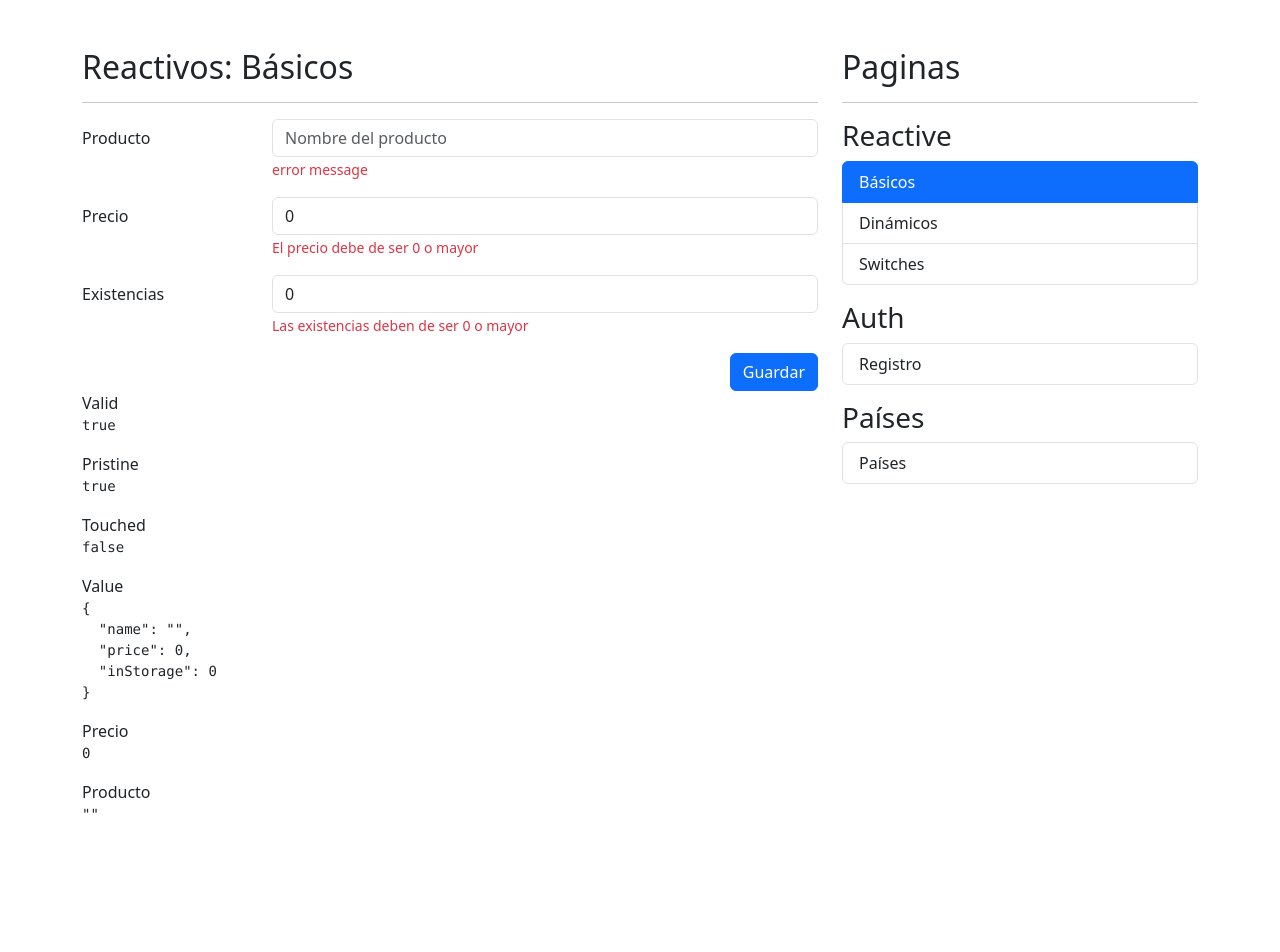
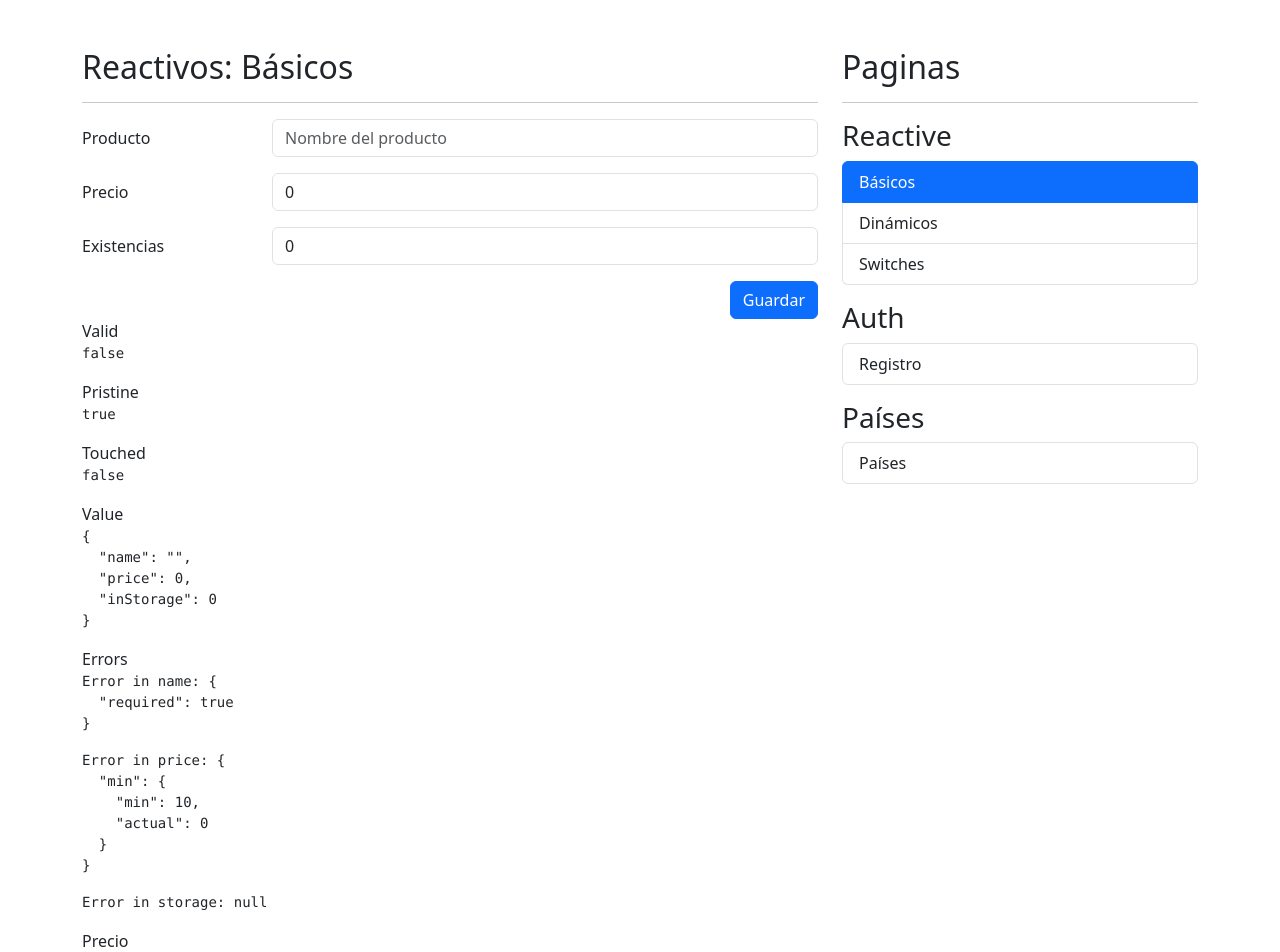
Before and after one commit to Antonio-Borrero/Angular-reactive-forms-app, an Angular app: page /reactive/basic in a window 1280 px wide. Shown: the top 952 px of the page. Before the commit the page ends 841 px from the top, so only its background shows below. Built offline with nearby package versions, Linux system fonts and the light colour scheme.

Commit message:
feat: add form validations and display error messages

```diff
--- a/src/app/reactive/pages/basic-page/basic-page.html
+++ b/src/app/reactive/pages/basic-page/basic-page.html
@@ -3,7 +3,7 @@
 
 <div class="row">
   <div class="col">
-    <form autocomplete="off" [formGroup]="myForm">
+    <form autocomplete="off" [formGroup]="myForm" (ngSubmit)="onSubmit()">
       <!-- Campo de producto -->
       <div class="mb-3 row">
         <label class="col-sm-3 col-form-label">Producto</label>
@@ -14,11 +14,9 @@
             placeholder="Nombre del producto"
             formControlName="name"
           />
-
-          <span class="form-text text-danger">
-            <!-- Debe de ser de 3 letras -->
-            error message
-          </span>
+          @if (isValidField('name')){
+            <span class="form-text text-danger"> {{getFieldError('name')}} </span>
+          }
         </div>
       </div>
 
@@ -32,8 +30,9 @@
             placeholder="Precio del producto"
             formControlName="price"
           />
-
-          <span class="form-text text-danger"> El precio debe de ser 0 o mayor </span>
+          @if (isValidField('price')) {
+            <span class="form-text text-danger"> {{getFieldError('price')}} </span>
+          }
         </div>
       </div>
 
@@ -47,8 +46,9 @@
             placeholder="Existencias del producto"
             formControlName="inStorage"
           />
-
-          <span class="form-text text-danger"> Las existencias deben de ser 0 o mayor </span>
+          @if (isValidField('inStorage')){
+            <span class="form-text text-danger"> {{getFieldError('inStorage')}} </span>
+          }
         </div>
       </div>
 
@@ -75,10 +75,15 @@
     <span>Value</span>
     <pre>{{ myForm.value | json }}</pre>
 
+    <span>Errors</span>
+    <pre>Error in name: {{ myForm.controls['name'].errors| json }}</pre>
+    <pre>Error in price: {{ myForm.controls['price'].errors| json }}</pre>
+    <pre>Error in storage: {{ myForm.controls['inStorage'].errors| json }}</pre>
+
     <span>Precio</span>
-    <pre>{{ myForm.controls.price.value | json }}</pre>
+    <pre>{{ myForm.controls['price'].value | json }}</pre>
 
     <span>Producto</span>
-    <pre>{{ myForm.controls.name.value | json }}</pre>
+    <pre>{{ myForm.controls['name'].value | json }}</pre>
   </div>
 </div>
--- a/src/app/reactive/pages/basic-page/basic-page.ts
+++ b/src/app/reactive/pages/basic-page/basic-page.ts
@@ -1,6 +1,6 @@
 import { JsonPipe } from '@angular/common';
 import { Component, inject } from '@angular/core';
-import { FormBuilder, ReactiveFormsModule } from '@angular/forms';
+import { FormBuilder, FormGroup, ReactiveFormsModule, Validators } from '@angular/forms';
 
 @Component({
   selector: 'app-basic-page',
@@ -12,9 +12,41 @@
 
   private fb = inject(FormBuilder);
 
-  myForm = this.fb.group({
-    name: [""],
-    price: [0],
-    inStorage: [0],
+  myForm: FormGroup = this.fb.group({
+    name: ["", [Validators.required, Validators.minLength(3)]],
+    price: [0, [Validators.required, Validators.min(10)]],
+    inStorage: [0, [Validators.required, Validators.min(0)]],
   })
+
+  isValidField (fieldName: string): Boolean | null {
+    return (this.myForm.controls[fieldName].errors && this.myForm.controls[fieldName].touched)
+  }
+
+  getFieldError(fieldName: string): string | null {
+
+    if (!this.myForm.controls[fieldName]) return null;
+
+    const errors = this.myForm.controls[fieldName].errors ?? {};
+
+    for (const key of Object.keys(errors)){
+      switch (key){
+        case 'required': return 'Este campo es requerido';
+        case 'minlenght': return `Mínimo de ${errors['minlength'].requiredLength} caracteres`;
+        case 'min': return `Valor mínimo de ${errors['min'].min}`;
+      }
+    }
+
+    return null
+
+  }
+
+  onSubmit(){
+    if (this.myForm.invalid){
+      this.myForm.markAllAsTouched();
+      return;
+    }
+    console.log(this.myForm.value);
+
+    this.myForm.reset();
+  }
 }
```
